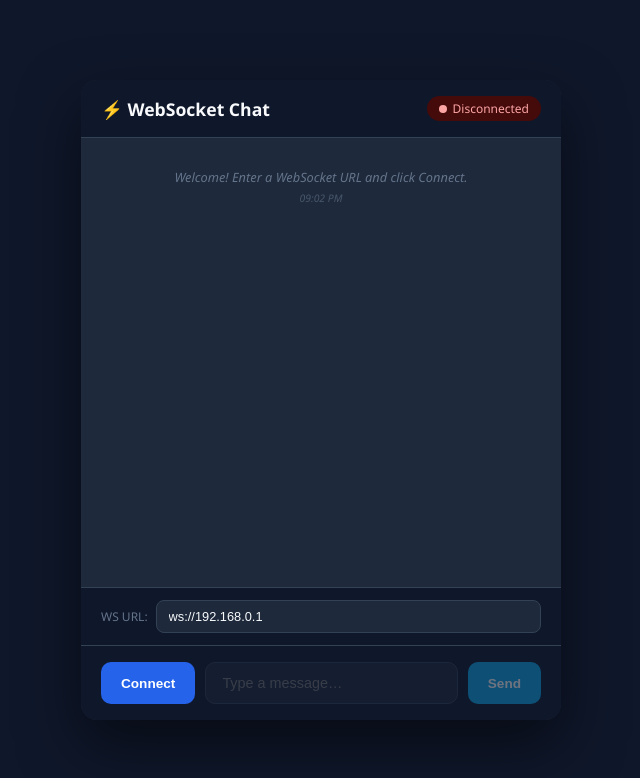
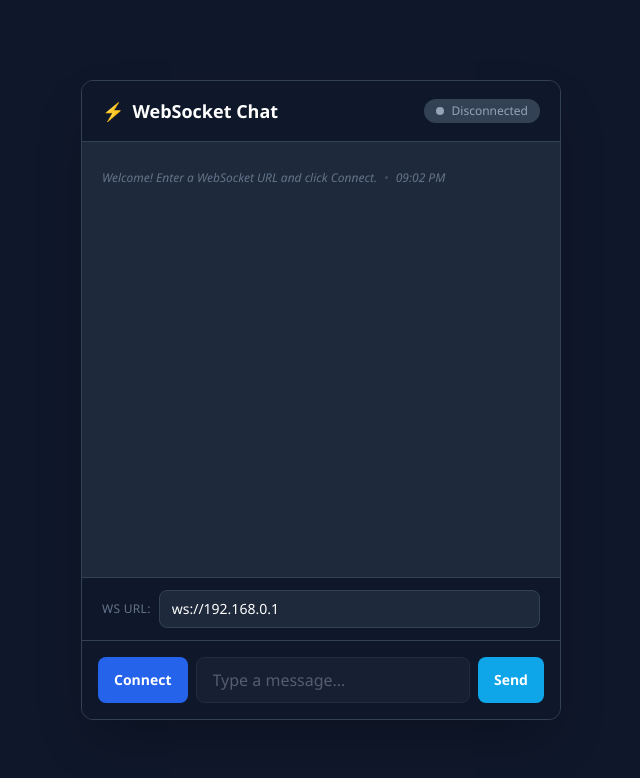
Before and after one commit to JeroenAdam/simple-websocket-app, a website: page index.html in a window 1280 px wide. Shown: the whole page, without its empty margins (319-959 px from the left). Drawn offline with nearby package versions, Linux system fonts and the light colour scheme.

Commit message:
Bugfix + beautify with Tailwind

```diff
--- a/index.html
+++ b/index.html
@@ -4,261 +4,62 @@
   <meta charset="UTF-8" />
   <meta name="viewport" content="width=device-width, initial-scale=1.0" />
   <title>WebSocket Chat</title>
-  <style>
-    /* ── Reset & Base ─────────────────────────────── */
-    *, *::before, *::after { box-sizing: border-box; margin: 0; padding: 0; }
+  <!-- Tailwind CSS via CDN -->
+  <script src="https://cdn.tailwindcss.com"></script>
+  <script>
+    tailwind.config = {
+      theme: {
+        extend: {
+          fontFamily: { sans: ['Segoe UI', 'system-ui', '-apple-system', 'sans-serif'] },
+          animation: { 'pulse-slow': 'pulse 2s cubic-bezier(0.4, 0, 0.6, 1) infinite' }
+        }
+      }
+    }
+  </script>
+</head>
+<body class="bg-slate-900 text-slate-200 min-h-screen flex items-center justify-center font-sans">
 
-    body {
-      font-family: 'Segoe UI', system-ui, -apple-system, sans-serif;
-      background: #0f172a;
-      color: #e2e8f0;
-      min-height: 100vh;
-      display: flex;
-      justify-content: center;
-      align-items: center;
-    }
+  <!-- App Container -->
+  <div class="w-full max-w-[480px] h-[80vh] bg-slate-800 rounded-xl shadow-2xl overflow-hidden flex flex-col relative border border-slate-700">
 
-    /* ── App Container ────────────────────────────── */
-    .app {
-      width: 480px;
-      max-width: 95vw;
-      background: #1e293b;
-      border-radius: 16px;
-      box-shadow: 0 25px 60px rgba(0,0,0,.5);
-      overflow: hidden;
-      display: flex;
-      flex-direction: column;
-      height: 80vh;
-    }
+    <!-- Header -->
+    <header class="flex items-center justify-between px-5 py-4 bg-slate-900 border-b border-slate-700 shrink-0">
+      <h1 class="text-lg font-semibold text-white flex items-center gap-2">
+        <span>⚡</span> WebSocket Chat
+      </h1>
 
-    /* ── Header ───────────────────────────────────── */
-    .header {
-      padding: 16px 20px;
-      background: #0f172a;
-      display: flex;
-      align-items: center;
-      justify-content: space-between;
-      border-bottom: 1px solid #334155;
-    }
+      <!-- Status Badge -->
+      <div id="statusBadge" class="flex items-center gap-2 px-3 py-1 rounded-full text-xs font-medium transition-colors duration-300 bg-slate-700 text-slate-400">
+        <span class="w-2 h-2 rounded-full bg-current"></span>
+        <span id="statusText">Disconnected</span>
+      </div>
+    </header>
 
-    .header h1 {
-      font-size: 1.1rem;
-      font-weight: 600;
-      color: #f8fafc;
-    }
+    <!-- Messages Area -->
+    <div id="messages" class="flex-1 overflow-y-auto p-5 flex flex-col gap-3 scroll-smooth">
+      <!-- Messages will be injected here by JS -->
+    </div>
 
-    .status-badge {
-      display: flex;
-      align-items: center;
-      gap: 6px;
-      font-size: .75rem;
-      padding: 4px 12px;
-      border-radius: 999px;
-      background: #334155;
-      color: #94a3b8;
-      transition: all .3s;
-    }
+    <!-- Connection Config (Hidden when connected) -->
+    <div id="configBar" class="flex items-center gap-2 px-5 py-3 bg-slate-900 border-t border-slate-700 shrink-0">
+      <label for="wsUrl" class="text-xs text-slate-500 font-medium uppercase tracking-wide">WS URL:</label>
+      <input id="wsUrl" type="text" value="ws://192.168.0.1" placeholder="ws://..."
+             class="flex-1 bg-slate-800 border border-slate-700 text-white text-sm rounded-lg px-3 py-2 focus:outline-none focus:border-blue-500 transition-colors disabled:opacity-50" />
+    </div>
 
-    .status-badge.connected {
-      background: #064e3b;
-      color: #6ee7b7;
-    }
+    <!-- Input Area -->
+    <div class="p-4 bg-slate-900 border-t border-slate-700 shrink-0">
+      <div class="flex gap-2">
+        <button id="connectBtn" class="px-4 py-2.5 rounded-lg text-sm font-semibold transition-colors bg-blue-600 text-white hover:bg-blue-700 active:scale-95">Connect</button>
 
-    .status-badge.disconnected {
-      background: #450a0a;
-      color: #fca5a5;
-    }
+        <input id="msgInput" type="text" placeholder="Type a message…" disabled
+               class="flex-1 bg-slate-800 border border-slate-700 text-white rounded-lg px-4 py-2.5 focus:outline-none focus:border-blue-500 transition-colors disabled:opacity-50 disabled:cursor-not-allowed" />
 
-    .status-dot {
-      width: 8px;
-      height: 8px;
-      border-radius: 50%;
-      background: currentColor;
-    }
+        <button id="sendBtn" class="px-4 py-2.5 rounded-lg text-sm font-semibold transition-colors bg-sky-500 text-white hover:bg-sky-600 active:scale-95 disabled:opacity-50 disabled:cursor-not-allowed">Send</button>
+      </div>
+    </div>
 
-    .connected .status-dot { animation: pulse 2s infinite; }
-
-    @keyframes pulse {
-      0%, 100% { opacity: 1; }
-      50%      { opacity: .4; }
-    }
-
-    /* ── Messages Area ────────────────────────────── */
-    #messages {
-      flex: 1;
-      overflow-y: auto;
-      padding: 20px;
-      display: flex;
-      flex-direction: column;
-      gap: 8px;
-      scroll-behavior: smooth;
-    }
-
-    #messages::-webkit-scrollbar { width: 6px; }
-    #messages::-webkit-scrollbar-track { background: transparent; }
-    #messages::-webkit-scrollbar-thumb { background: #475569; border-radius: 3px; }
-
-    .msg {
-      max-width: 80%;
-      padding: 10px 14px;
-      border-radius: 12px;
-      font-size: .9rem;
-      line-height: 1.5;
-      word-break: break-word;
-      animation: fadeIn .2s ease;
-    }
-
-    @keyframes fadeIn {
-      from { opacity: 0; transform: translateY(6px); }
-      to   { opacity: 1; transform: translateY(0); }
-    }
-
-    .msg.sent {
-      align-self: flex-end;
-      background: #2563eb;
-      color: #fff;
-      border-bottom-right-radius: 4px;
-    }
-
-    .msg.received {
-      align-self: flex-start;
-      background: #334155;
-      color: #e2e8f0;
-      border-bottom-left-radius: 4px;
-    }
-
-    .msg.system {
-      align-self: center;
-      background: transparent;
-      color: #64748b;
-      font-size: .8rem;
-      font-style: italic;
-      text-align: center;
-      max-width: 100%;
-    }
-
-    .msg .timestamp {
-      display: block;
-      font-size: .65rem;
-      margin-top: 4px;
-      opacity: .6;
-    }
-
-    /* ── Input Area ───────────────────────────────── */
-    .input-area {
-      padding: 16px 20px;
-      background: #0f172a;
-      border-top: 1px solid #334155;
-      display: flex;
-      gap: 10px;
-    }
-
-    .input-area input {
-      flex: 1;
-      padding: 12px 16px;
-      border: 1px solid #334155;
-      border-radius: 10px;
-      background: #1e293b;
-      color: #f8fafc;
-      font-size: .9rem;
-      outline: none;
-      transition: border-color .2s;
-    }
-
-    .input-area input:focus {
-      border-color: #2563eb;
-    }
-
-    .input-area input:disabled {
-      opacity: .4;
-      cursor: not-allowed;
-    }
-
-    .btn {
-      padding: 10px 20px;
-      border: none;
-      border-radius: 10px;
-      font-size: .85rem;
-      font-weight: 600;
-      cursor: pointer;
-      transition: all .2s;
-    }
-
-    .btn:active { transform: scale(.96); }
-
-    #connectBtn {
-      background: #2563eb;
-      color: #fff;
-    }
-
-    #connectBtn:hover { background: #1d4ed8; }
-
-    #sendBtn {
-      background: #0ea5e9;
-      color: #fff;
-    }
-
-    #sendBtn:hover { background: #0284c7; }
-    #sendBtn:disabled { opacity: .4; cursor: not-allowed; }
-
-    /* ── Connection Config ────────────────────────── */
-    .config {
-      padding: 12px 20px;
-      background: #0f172a;
-      border-top: 1px solid #334155;
-      display: flex;
-      gap: 8px;
-      align-items: center;
-    }
-
-    .config label {
-      font-size: .75rem;
-      color: #64748b;
-      white-space: nowrap;
-    }
-
-    .config input {
-      flex: 1;
-      padding: 8px 12px;
-      border: 1px solid #334155;
-      border-radius: 8px;
-      background: #1e293b;
-      color: #f8fafc;
-      font-size: .8rem;
-      outline: none;
-    }
-
-    .config input:focus { border-color: #2563eb; }
-  </style>
-</head>
-<body>
-
-<div class="app">
-  <!-- Header -->
-  <div class="header">
-    <h1>⚡ WebSocket Chat</h1>
-    <span id="statusBadge" class="status-badge disconnected">
-      <span class="status-dot"></span>
-      <span id="statusText">Disconnected</span>
-    </span>
   </div>
-
-  <!-- Messages -->
-  <div id="messages"></div>
-
-  <!-- URL Config (hidden when connected) -->
-  <div class="config" id="configBar">
-    <label for="wsUrl">WS URL:</label>
-    <input id="wsUrl" type="text" value="ws://192.168.0.1" placeholder="ws://192.168.0.1" />
-  </div>
-
-  <!-- Input -->
-  <div class="input-area">
-    <button id="connectBtn" class="btn">Connect</button>
-    <input id="msgInput" type="text" placeholder="Type a message…" disabled />
-    <button id="sendBtn" class="btn" disabled>Send</button>
-  </div>
-</div>
 
 <!-- ── Application Script ────────────────────────── -->
 <script>
@@ -283,24 +84,76 @@
     return new Date().toLocaleTimeString([], { hour: '2-digit', minute: '2-digit' });
   }
 
+  // Helper to create message HTML with Tailwind classes
+  function createMessageHTML(text, type) {
+    const time = timestamp();
+
+    if (type === 'system') {
+      return `
+        <div class="self-center text-xs italic text-slate-500 my-2">
+          ${text} <span class="opacity-50 mx-1">•</span> ${time}
+        </div>`;
+    }
+
+    if (type === 'sent') {
+      return `
+        <div class="self-end max-w-[85%] flex flex-col items-end animate-[fadeIn_0.2s_ease-out]">
+          <div class="bg-blue-600 text-white px-4 py-2 rounded-2xl rounded-tr-sm shadow-md break-words leading-relaxed">
+            ${text}
+          </div>
+          <span class="text-[10px] text-slate-500 mt-1 mr-1">${time}</span>
+        </div>`;
+    }
+
+    // Received / User
+    return `
+      <div class="self-start max-w-[85%] flex flex-col items-start animate-[fadeIn_0.2s_ease-out]">
+        <div class="bg-slate-700 text-slate-100 px-4 py-2 rounded-2xl rounded-tl-sm shadow-md break-words leading-relaxed">
+          ${text}
+        </div>
+        <span class="text-[10px] text-slate-500 mt-1 ml-1">${time}</span>
+      </div>`;
+  }
+
   function addMessage(text, type = 'system') {
     const div = document.createElement('div');
-    div.className = `msg ${type}`;
-    div.innerHTML = `${text}<span class="timestamp">${timestamp()}</span>`;
+    // We use innerHTML here because the string contains multiple elements (message bubble + timestamp)
+    div.innerHTML = createMessageHTML(text, type);
     messagesEl.appendChild(div);
-    messagesEl.scrollTop = messagesEl.scrollHeight;
+
+    // Scroll to bottom
+    messagesEl.scrollTo({ top: messagesEl.scrollHeight, behavior: 'smooth' });
   }
 
   function setStatus(state) {
-    statusBadge.className = `status-badge ${state}`;
-    statusText.textContent = state === 'connected' ? 'Connected' : 'Disconnected';
+    if (state === 'connected') {
+      statusBadge.className = "flex items-center gap-2 px-3 py-1 rounded-full text-xs font-medium transition-colors duration-300 bg-emerald-900/50 text-emerald-400 border border-emerald-800";
+      statusText.textContent = 'Connected';
+      // Pulse animation on the dot
+      const dot = statusBadge.querySelector('span');
+      if(dot) dot.classList.add('animate-pulse-slow');
+    } else {
+      statusBadge.className = "flex items-center gap-2 px-3 py-1 rounded-full text-xs font-medium transition-colors duration-300 bg-red-900/50 text-red-400 border border-red-800";
+      statusText.textContent = 'Disconnected';
+      const dot = statusBadge.querySelector('span');
+      if(dot) dot.classList.remove('animate-pulse-slow');
+    }
   }
 
   function setInputsEnabled(enabled) {
     msgInput.disabled   = !enabled;
     sendBtn.disabled    = !enabled;
     wsUrlInput.disabled = enabled;
-    connectBtn.textContent = enabled ? 'Disconnect' : 'Connect';
+
+    if (enabled) {
+      connectBtn.textContent = 'Disconnect';
+      connectBtn.classList.remove('bg-blue-600', 'hover:bg-blue-700');
+      connectBtn.classList.add('bg-red-900', 'text-red-200', 'hover:bg-red-800');
+    } else {
+      connectBtn.textContent = 'Connect';
+      connectBtn.classList.remove('bg-red-900', 'text-red-200', 'hover:bg-red-800');
+      connectBtn.classList.add('bg-blue-600', 'text-white', 'hover:bg-blue-700');
+    }
   }
 
   // ── WebSocket Logic ─────────────────────────────
@@ -324,30 +177,30 @@
       setStatus('connected');
       setInputsEnabled(true);
       addMessage('Connected! You can now send messages.', 'system');
-      configBar.style.display = 'none';
+      configBar.style.display = 'none'; // Hide URL input on success
+
+      // Focus the message input when connected
+      setTimeout(() => msgInput.focus(), 200);
     };
 
-    // ✅ UPDATED: Parse incoming payloads to show names correctly
     ws.onmessage = (event) => {
       const raw = event.data;
 
       if (raw.startsWith('[system] ')) {
-        // Strip [system] prefix for cleaner UI
         addMessage(raw.slice(9), 'system');
       } else if (raw.startsWith('[') && raw.includes('] ')) {
-        // Extract name and message from [username] message format
+        // Extract name and message
         const splitIdx = raw.indexOf('] ');
         const name = raw.substring(1, splitIdx);
         const text = raw.substring(splitIdx + 2);
         addMessage(`[${name}] ${text}`, 'received');
       } else {
-        // Fallback for unexpected formats
         addMessage(raw, 'received');
       }
     };
 
     ws.onerror = () => {
-      // onerror fires before onClose — we let onClose handle UI cleanup
+      // handled in onclose mostly
     };
 
     ws.onclose = (event) => {
--- a/server.js
+++ b/server.js
@@ -34,6 +34,7 @@ const clients = new Map();
 // IP to username mapping (adjust as needed)
 const ipToName = {
   '127.0.0.1': 'youssef',
+  '192.168.0.1': 'youssef',
   '192.168.0.2': 'adam'
 };
 
```
